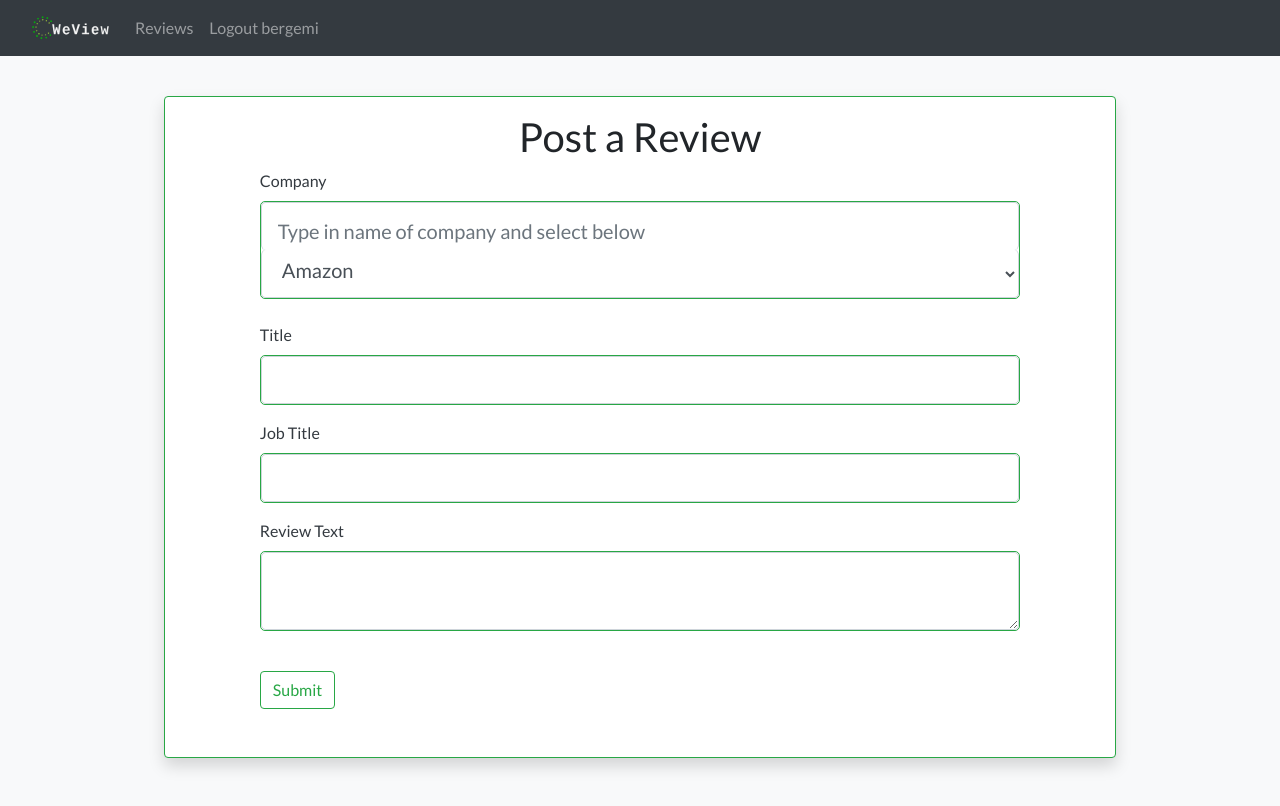
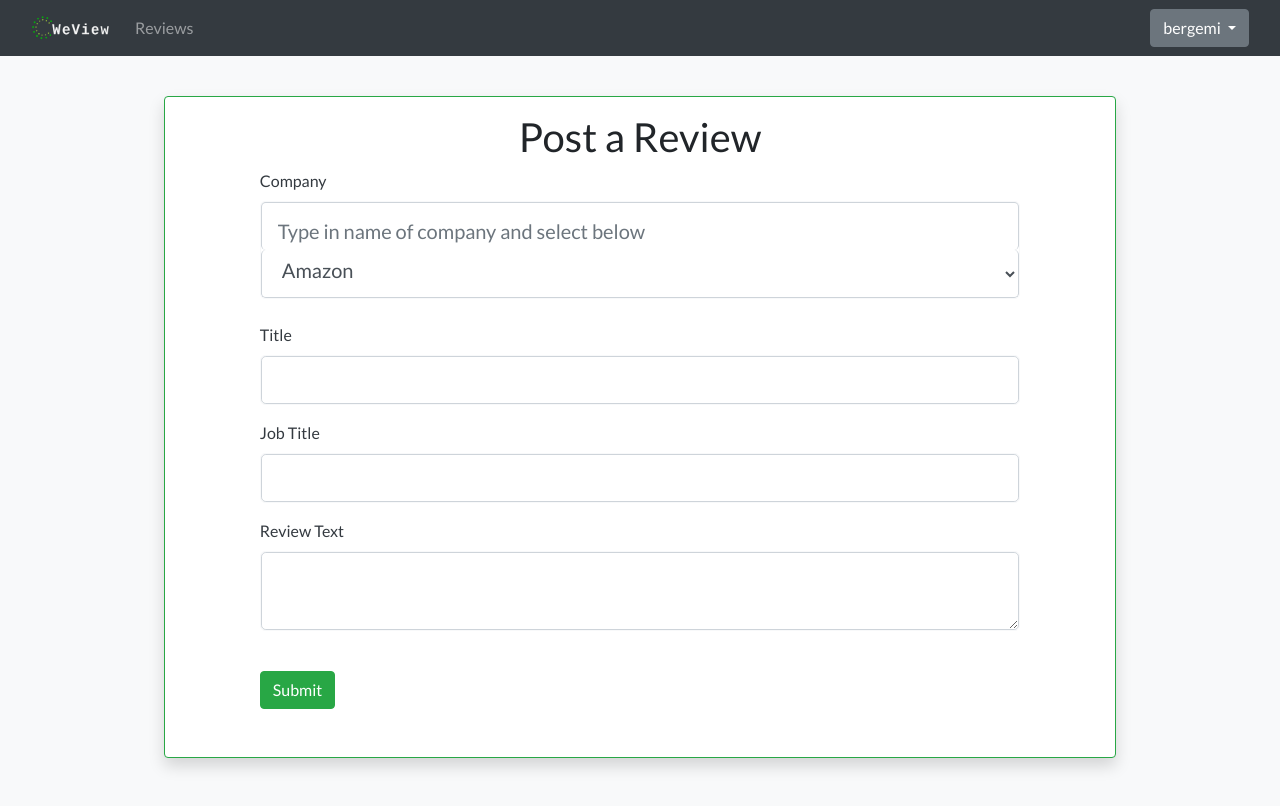
Before and after one commit to dval18/WeView, a Flask app: page /post in a window 1280 px wide. Run offline with Flask 2, Linux system fonts and the light colour scheme; a user stored in the database is signed in; some libraries are stand-ins or nearby versions.

Commit message:
added features to nav bar

```diff
--- a/templates/layout_for_after_login.html
+++ b/templates/layout_for_after_login.html
@@ -11,6 +11,9 @@
         <link href="https://fonts.googleapis.com/css2?family=Lato:ital,wght@0,100;0,300;0,400;0,700;0,900;1,100;1,300;1,400;1,700;1,900&display=swap" rel="stylesheet">
         <link href="../static/styles/main.css" rel="stylesheet">
         <script src="https://kit.fontawesome.com/f0332c8c95.js" crossorigin="anonymous"></script>
+        <script src="https://code.jquery.com/jquery-3.2.1.slim.min.js" integrity="sha384-KJ3o2DKtIkvYIK3UENzmM7KCkRr/rE9/Qpg6aAZGJwFDMVNA/GpGFF93hXpG5KkN" crossorigin="anonymous"></script>
+        <script src="https://cdn.jsdelivr.net/npm/popper.js@1.12.9/dist/umd/popper.min.js" integrity="sha384-ApNbgh9B+Y1QKtv3Rn7W3mgPxhU9K/ScQsAP7hUibX39j7fakFPskvXusvfa0b4Q" crossorigin="anonymous"></script>
+        <script src="https://cdn.jsdelivr.net/npm/bootstrap@4.0.0/dist/js/bootstrap.min.js" integrity="sha384-JZR6Spejh4U02d8jOt6vLEHfe/JQGiRRSQQxSfFWpi1MquVdAyjUar5+76PVCmYl" crossorigin="anonymous"></script>
         <script>
             function filter() {
                 const keyword = document.getElementById("in").value.toLowerCase().trim();
--- a/templates/login.html
+++ b/templates/login.html
@@ -24,7 +24,7 @@
       <div class="jumbotron shadow p-3 mb-5 bg-white rounded">
         <div class="col"></div>
         <div class="col">
-          <h1>Login</h1>
+          <h1>Sign In</h1>
           <p style="padding-bottom:1vh">Stay updated on company interviews</p>
           <form method="POST" action="">
             {{ form.hidden_tag() }}
--- a/templates/post_review.html
+++ b/templates/post_review.html
@@ -15,8 +15,18 @@
             <li class="nav-item">
                 <a class="nav-link" href="/reviews">Reviews</a>
             </li>
+        </ul>
+        <ul class="navbar-nav ml-auto mb-2 mb-md-0">
             <li class="nav-item">
-                <a class="nav-link" href="/logout">Logout {{ user }}</a>
+                <div class="dropdown">
+                    <button class="btn btn-secondary dropdown-toggle" type="button" id="dropdownMenuButton" data-toggle="dropdown" aria-haspopup="true" aria-expanded="false">
+                        {{ user }}
+                    </button>
+                    <div class="dropdown-menu" aria-labelledby="dropdownMenuButton">
+                        <a class="dropdown-item" href="/logout">Sign Out</a>
+                        <a class="dropdown-item" href="">Profile</a>
+                    </div>
+                </div>
             </li>
         </ul>
     </div>
@@ -42,7 +52,7 @@
                         {{ form.hidden_tag() }}
                         <fieldset class="form-group">
                             {{ form.company.label(class="form-control-label text-dark")}}
-                            <div style="border:1px solid ; border-radius:5px;" class="text-success">
+                            <div style="border:1px solid ; border-radius:5px;" class="text-light">
                                 <div class="form-group" style="padding-bottom:0px; margin-bottom:0px;">
                                     {% if form.company.errors %}
                                         {{ form.company(id="in", class="form-control form-control-lg is-invalid", placeholder="Type in name of company and select below") }}
@@ -64,7 +74,7 @@
                             <br />
                             <div class="form-group">
                                 {{ form.title.label(class="form-control-label text-dark")}}
-                                <div style="border:1px solid; border-radius:5px;" class="text-success">
+                                <div style="border:1px solid; border-radius:5px;" class="text-light">
                                     {% if form.title.errors %}
                                         {{ form.title(class="form-control form-control-lg is-invalid") }}
                                         <div class="invalid-feedback">
@@ -80,7 +90,7 @@
                             <div class="form-group">
 
                                 {{ form.job_title.label(class="form-control-label text-dark")}}
-                                <div style="border:1px solid; border-radius:5px;" class="text-success">
+                                <div style="border:1px solid; border-radius:5px;" class="text-light">
                                     {% if form.job_title.errors %}
                                         {{ form.job_title(class="form-control form-control-lg is-invalid") }}
                                         <div class="invalid-feedback">
@@ -95,7 +105,7 @@
                             </div>
                             <div class="form-group">
                                 {{ form.text.label(class="form-control-label text-dark") }}
-                                <div style="border:1px solid; border-radius:5px;" class="text-success">
+                                <div style="border:1px solid; border-radius:5px;" class="text-light">
                                     {% if form.text.errors %}
                                         {{ form.text(class="form-control form-control-lg is-invalid") }}
                                         <div class="invalid-feedback">
@@ -110,7 +120,7 @@
                             </div>
                             <br />
                             <div class="form-group">
-                                {{ form.submit(class="btn btn-outline-success") }}
+                                {{ form.submit(class="btn btn-success") }}
                             </div>
                         </fieldset>
                     </form>
```
Also changed, not shown: templates/reviews.html (+12 -6 lines), clearbitAPITable.db, package-lock.json (added).
